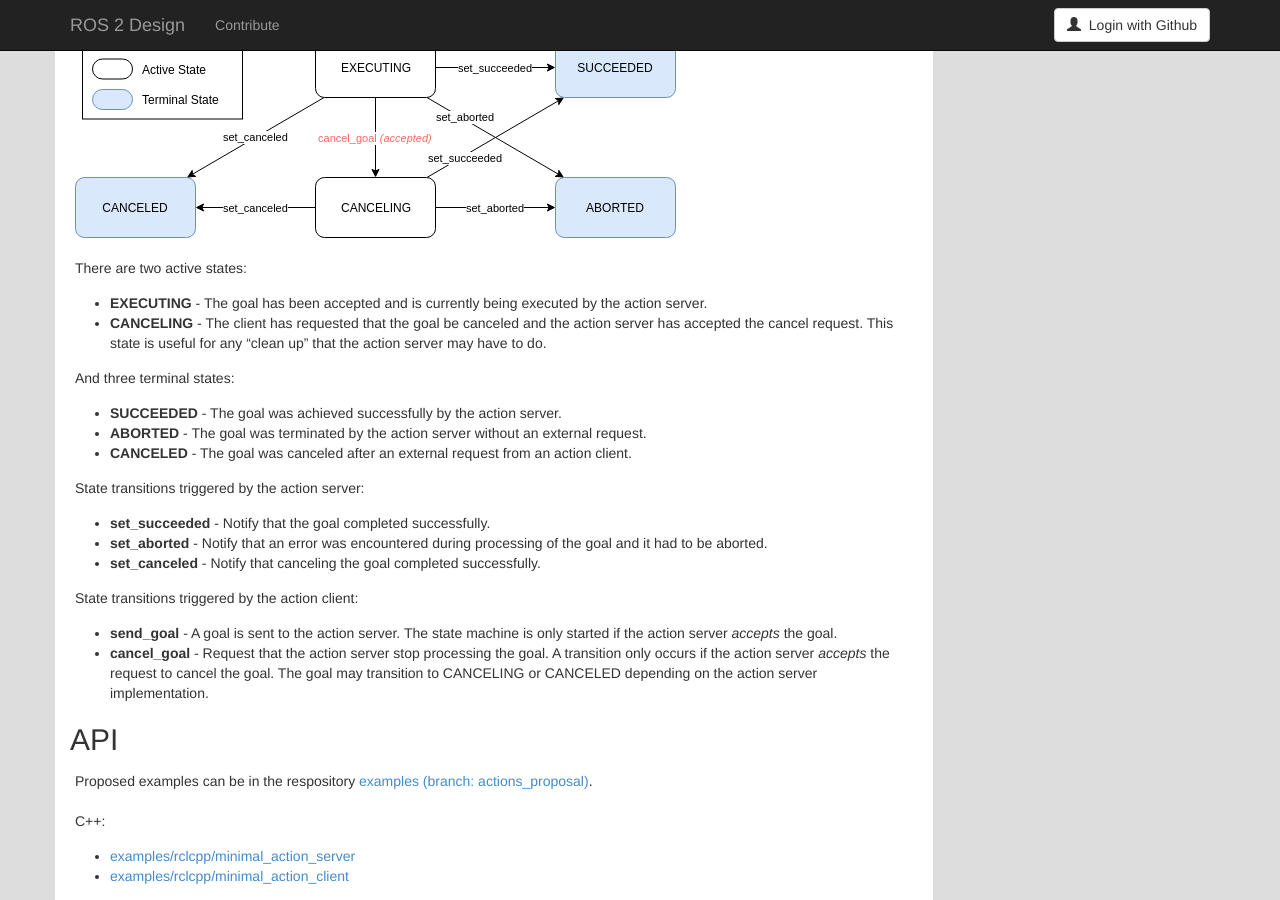
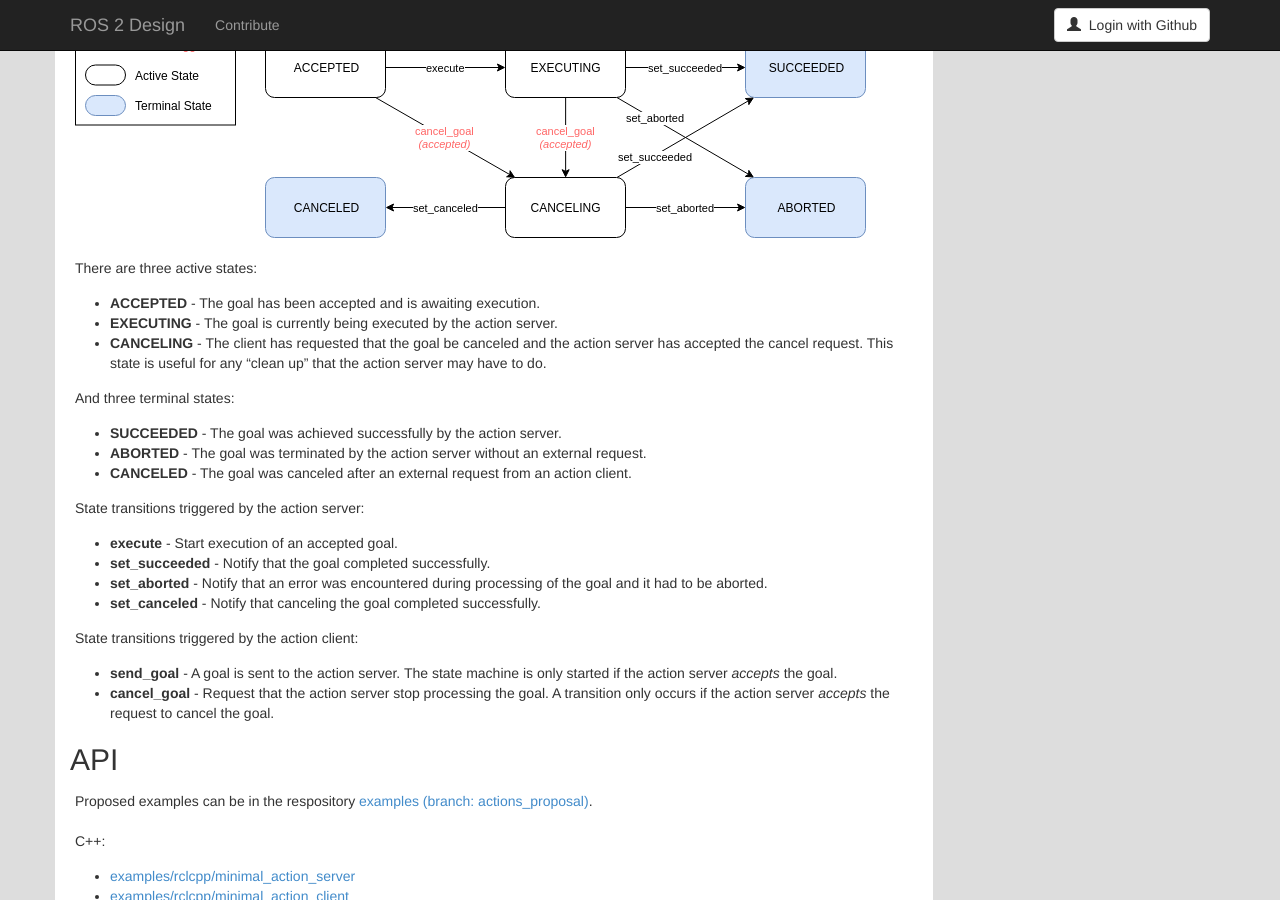
Before and after one commit to ros2/design, a Jekyll site: the page built from articles/actions.md, in a window 1280 px wide and 900 px high, scrolled down 3248 px. Built offline with Jekyll 4.4.1, drawn with Linux system fonts in a browser that asks for light colours; nearby versions of some CDN libraries.

Commit message:
Update goal state machine

```diff
--- a/articles/actions.md
+++ b/articles/actions.md
@@ -166,11 +166,12 @@ Each action will be listed and treated as a single unit by this tool.
 The action server maintains a state machine for each goal it accepts from a client.
 Rejected goals are not part of the state machine.
 
-![Action Server State Machine](../img/actions/action_server_state_machine.png)
+![Action Goal State Machine](../img/actions/goal_state_machine.png)
 
-There are two active states:
+There are three active states:
 
-- **EXECUTING** - The goal has been accepted and is currently being executed by the action server.
+- **ACCEPTED** - The goal has been accepted and is awaiting execution.
+- **EXECUTING** - The goal is currently being executed by the action server.
 - **CANCELING** - The client has requested that the goal be canceled and the action server has accepted the cancel request.
 This state is useful for any "clean up" that the action server may have to do.
 
@@ -182,6 +183,7 @@ And three terminal states:
 
 State transitions triggered by the action server:
 
+- **execute** - Start execution of an accepted goal.
 - **set_succeeded** - Notify that the goal completed successfully.
 - **set_aborted** - Notify that an error was encountered during processing of the goal and it had to be aborted.
 - **set_canceled** - Notify that canceling the goal completed successfully.
@@ -192,7 +194,6 @@ State transitions triggered by the action client:
 The state machine is only started if the action server *accepts* the goal.
 - **cancel_goal** - Request that the action server stop processing the goal.
 A transition only occurs if the action server *accepts* the request to cancel the goal.
-The goal may transition to CANCELING or CANCELED depending on the action server implementation.
 
 ## API
 
```
Also changed, not shown: img/actions/action_server_state_machine.png (deleted), img/actions/goal_state_machine.png (added).
